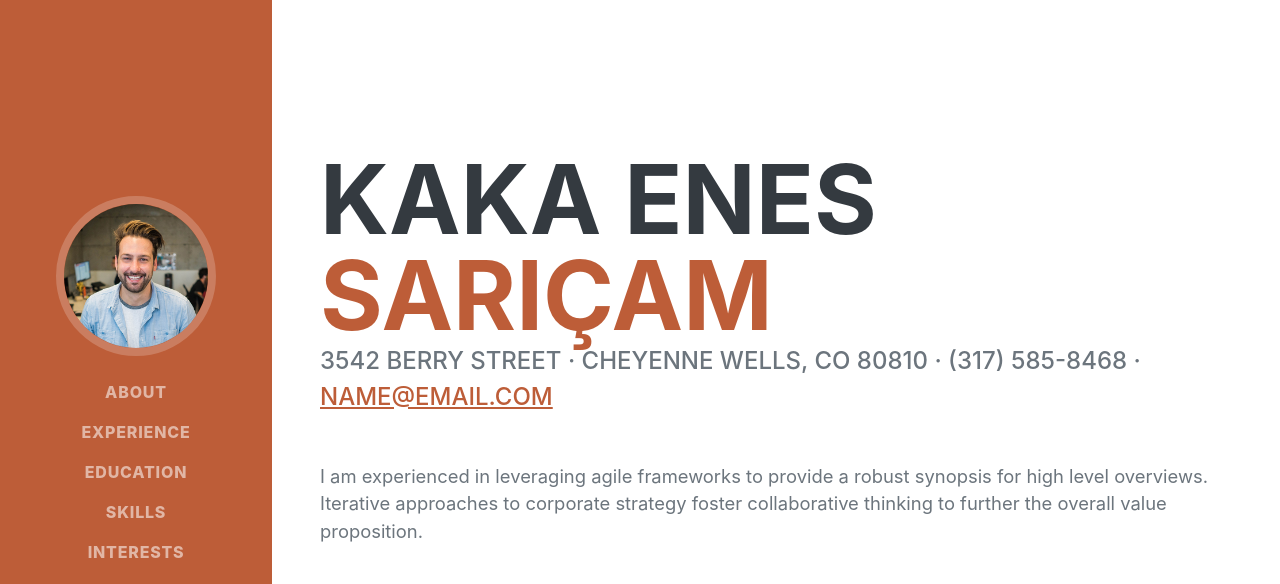
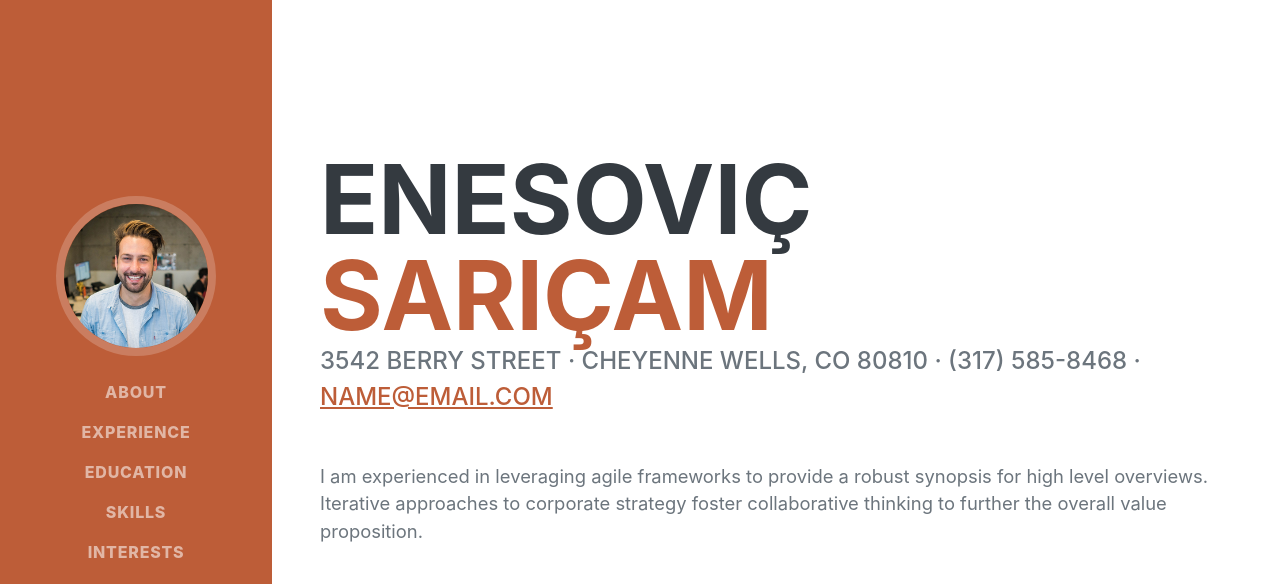
Before and after one commit to OmerSaricam/genesis, a plain HTML site: page index.html in a window 1280 px wide. Shown: the top 584 px of the page. Drawn offline with nearby package versions, Linux system fonts and the light colour scheme; a web font is replaced by a local one.

Commit message:
enes-> enesoviç

```diff
--- a/index.html
+++ b/index.html
@@ -40,7 +40,7 @@
             <section class="resume-section" id="about">
                 <div class="resume-section-content">
                     <h1 class="mb-0">
-                        Kaka Enes
+                        Enesoviç
                         <span class="text-primary">Sarıçam</span>
                     </h1>
                     <div class="subheading mb-5">
```
